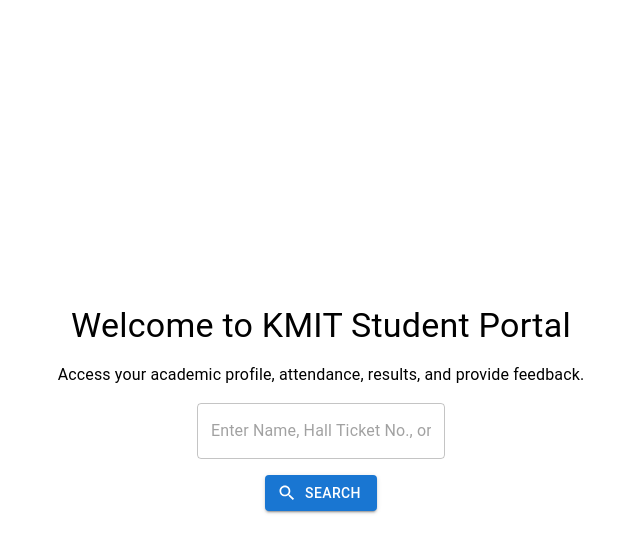
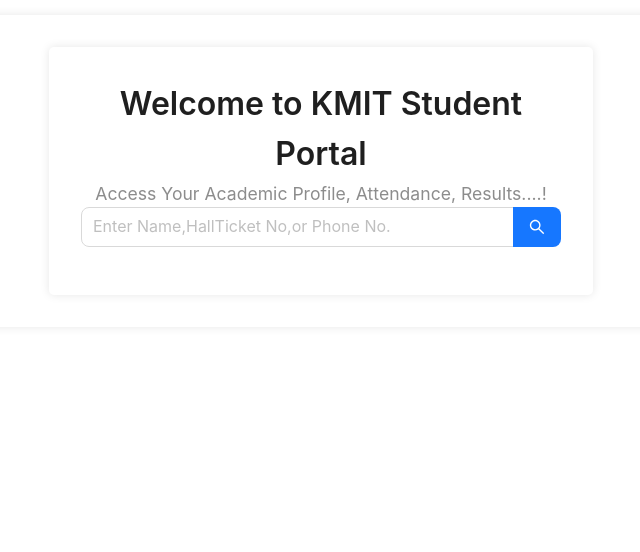
Before and after one commit to Saiteja9989/Spectra, a React (Vite) app in the folder Frontend/: page / in a window 1280 px wide. Shown: the top 552 px of the page, without its empty margins (319-959 px from the left). Built offline with nearby package versions, Linux system fonts and the light colour scheme.

Commit message:
updated homepage

```diff
--- a/Frontend/src/components/Homepage.jsx
+++ b/Frontend/src/components/Homepage.jsx
@@ -1,34 +1,34 @@
 import React, { useState } from 'react';
-import { Container, TextField, Button, List, ListItem, ListItemText, Typography, Grid } from '@mui/material';
-import SearchIcon from '@mui/icons-material/Search';
+// import { Avatar } from 'antd';
+import { Input, Button, List, Avatar, Typography, Row, Col } from 'antd';
 import axios from 'axios';
-import { toast,ToastContainer } from 'react-toastify';
+import { toast, ToastContainer } from 'react-toastify';
 import 'react-toastify/dist/ReactToastify.css';
 import { useNavigate } from 'react-router-dom';
-import { customErrorCloseStyle, customErrorTitleStyle, customToastStyle, customErrorIconStyle } from './toast'
+import { customErrorCloseStyle, customErrorTitleStyle, customToastStyle, customErrorIconStyle } from './toast';
+
+const { Text } = Typography;
+
 function UserInputPage({ setNetraID }) {
   const [searchQuery, setSearchQuery] = useState('');
   const [searchResults, setSearchResults] = useState([]);
   const [searchType, setSearchType] = useState(null);
-  // const [netraId, setNetraId] = useState(null);
   const navigate = useNavigate();
 
   const handleInputChange = async (e) => {
     const inputValue = e.target.value.toUpperCase();
     setSearchQuery(inputValue);
 
-    // Return early if searchQuery is empty
     if (!inputValue) {
       setSearchResults([]);
       return;
     }
 
-    // Determine the type of search based on input format
     if (/^\d{10}$/.test(inputValue)) {
       setSearchType('phone');
       try {
         const response = await axios.post('http://localhost:5000/api/search', { searchInput: inputValue });
-        setSearchResults(response.data.slice(0, 5)); // Display only the first 5 results
+        setSearchResults(response.data.slice(0, 5));
       } catch (error) {
         console.error('Error fetching search results:', error);
       }
@@ -36,7 +36,7 @@ function UserInputPage({ setNetraID }) {
       setSearchType('partialPhone');
       try {
         const response = await axios.post('http://localhost:5000/api/search', { searchInput: inputValue });
-        setSearchResults(response.data.slice(0, 5)); // Display only the first 5 results
+        setSearchResults(response.data.slice(0, 5));
       } catch (error) {
         console.error('Error fetching search results:', error);
       }
@@ -44,7 +44,7 @@ function UserInputPage({ setNetraID }) {
       setSearchType('hallticketno');
       try {
         const response = await axios.post('http://localhost:5000/api/search', { searchInput: inputValue });
-        setSearchResults(response.data.slice(0, 5)); // Display only the first 5 results
+        setSearchResults(response.data.slice(0, 5));
       } catch (error) {
         console.error('Error fetching search results:', error);
       }
@@ -52,11 +52,27 @@ function UserInputPage({ setNetraID }) {
       setSearchType('name');
       try {
         const response = await axios.post('http://localhost:5000/api/search', { searchInput: inputValue });
-        setSearchResults(response.data.slice(0, 5)); // Display only the first 5 results
+        setSearchResults(response.data.slice(0, 5));
       } catch (error) {
         console.error('Error fetching search results:', error);
       }
     }
+  };
+
+  const getAvatar = (result) => {
+    if (getResultText(result)) {
+      return (
+        <Avatar.Group>
+          <Avatar
+            style={{ backgroundColor: 'grey', verticalAlign: 'middle' }}
+            icon={<Avatar />}
+          >
+            {getResultText(result).charAt(0)}
+          </Avatar>
+        </Avatar.Group>
+      );
+    }
+    return <Avatar src="https://joeschmoe.io/api/v1/random" />;
   };
 
   const getResultText = (result) => {
@@ -74,31 +90,35 @@ function UserInputPage({ setNetraID }) {
     }
   };
 
-
-
-
   const handleSearch = async () => {
     try {
       const response = await axios.post('http://localhost:5000/api/netra-id', {
         searchType: searchType,
         searchValue: searchQuery
       });
-      // Handle the response from the backend
-      console.log(response.data); // Log the retrieved Netra ID or handle it as needed
-      // setNetraId(response.data);
-      // console.log(netraId)
+      console.log(response.data);
       setNetraID(response.data);
       if (response.data) {
-        navigate('/user'); // Replace '/anotherpage' with your desired URL
+        navigate('/user');
       } else {
-        // Display error message if Netra ID is null or invalid
         toast.error('Not a valid phone number, hall ticket number, or name.', {
-          // position: toast.POSITION.TOP_CENTER,
           style: customToastStyle,
-          icon: <div style={customErrorIconStyle}><svg viewBox="0 0 24 24" xmlns="http://www.w3.org/2000/svg"><path d="M12 2C6.48 2 2 6.48 2 12s4.48 10 10 10 10-4.48 10-10S17.52 2 12 2zm0 18c-4.41 0-8-3.59-8-8s3.59-8 8-8 8 3.59 8 8-3.59 8-8 8zm2-13h-4v8h4V7zm-1 5h-2v-2h2v2z" /></svg></div>,
-          closeButton: <div style={customErrorCloseStyle}><svg viewBox="0 0 24 24" xmlns="http://www.w3.org/2000/svg"><path d="M12 1L1 12h3v10h14V12h3L12 1zm5 11l-1.41 1.41L12 13.41l-3.59 3.59L7 12.59 10.59 9 7 5.41 8.41 4 12 7.59l3.59-3.59L17 5.41 13.41 9 17 12.59 15.59 14 12 10.41 8.41 14 7 12.59 10.59 9 12 10.41z" /></svg></div>,
+          icon: (
+            <div style={customErrorIconStyle}>
+              <svg viewBox="0 0 24 24" xmlns="http://www.w3.org/2000/svg">
+                <path d="M12 2C6.48 2 2 6.48 2 12s4.48 10 10 10 10-4.48 10-10S17.52 2 12 2zm0 18c-4.41 0-8-3.59-8-8s3.59-8 8-8 8 3.59 8 8-3.59 8-8 8zm2-13h-4v8h4V7zm-1 5h-2v-2h2v2z" />
+              </svg>
+            </div>
+          ),
+          closeButton: (
+            <div style={customErrorCloseStyle}>
+              <svg viewBox="0 0 24 24" xmlns="http://www.w3.org/2000/svg">
+                <path d="M12 1L1 12h3v10h14V12h3L12 1zm5 11l-1.41 1.41L12 13.41l-3.59 3.59L7 12.59 10.599 7 5.41 8.41 4 12 7.59 15.59 4 19 5.41 17.41 9 19 12.59 17.41 16 19 18.59 15.59 22 12 19.41 8.41 22 7 18.59z" />
+              </svg>
+            </div>
+          ),
           closeButtonClassName: 'error__close',
-        })
+        });
       }
     } catch (error) {
       console.error('Error fetching Netra ID:', error);
@@ -107,53 +127,82 @@ function UserInputPage({ setNetraID }) {
 
   const handleResultClick = (result) => {
     setSearchQuery(getResultText(result).trim());
+    setSearchResults([]);
   };
 
   return (
-    <Container maxWidth="sm" style={{ minHeight: '100vh', display: 'flex', alignItems: 'center', justifyContent: 'center' }}>
-    <ToastContainer position="top-center" />
+    <div
+    style={{
+      position: 'fixed',
+      top: 15,
+      left: 0,
+      right: 0,
+      width: '80%', // Keep the 35% margin from the left and right root elements
+      boxShadow: '0px 0px 10px rgba(0, 0, 0, 0.1)',
+      padding: '2rem',
+      borderRadius: '5px',
+      textAlign: 'center',
+      margin: '0 auto', // Center horizontally
+      maxWidth: '600px', // Max width for smaller screens
+    }}
+  >
+      <ToastContainer position="top-center" />
+      <div
+        style={{
+          width: '80%', // Increased container box width
+          boxShadow: '0px 0px 10px rgba(0, 0, 0, 0.1)',
+          padding: '2rem',
+          borderRadius: '5px',
+          textAlign: 'center',
+          margin: 'auto', // Centered horizontally
+          maxWidth: '600px', // Max width for smaller screens
+        }}
+      >
+        <Row>
+          <Col span={24}>
+            <Text strong style={{ fontSize: '2rem', marginBottom: '1rem' }}>
+              Welcome to KMIT Student Portal
+            </Text>
+          </Col>
+          <Col span={24}>
+            <Text type="secondary" style={{ fontSize: '1.1rem', marginBottom: '1rem',paddingBottom: '4px'}}>
+              Access Your Academic Profile, Attendance, Results....!
+            </Text>
+          </Col>
+        </Row>
+        <Input.Search
+          value={searchQuery}
+          onChange={handleInputChange}
+          placeholder="Enter Name,HallTicket No,or Phone No."
+          enterButton
+          onSearch={handleSearch}
+          size="large"
+          style={{ marginBottom: '1rem', width: '100%' }} // Reduced width from 100% to 50%
+        />
+        {searchQuery && (
+         <List
+         itemLayout="horizontal"
+         dataSource={searchResults}
+         renderItem={(result, index) => (
+           <List.Item key={index} onClick={() => handleResultClick(result)}>
+             <List.Item.Meta
+               avatar={getAvatar(result)} // Use the custom getAvatar function
+               title={getResultText(result)}
+             />
+           </List.Item>
+         )}
+       />
+        )}
+        <style jsx>{`
+          @media screen and (max-width: 480px) {
+            input::placeholder {
+              font-size: 11px;
+            }
+          }
+        `}</style>
 
-      <Grid container direction="column" alignItems="center" spacing={2}>
-        <Grid item>
-          <Typography variant="h4" align="center">
-            Welcome to KMIT Student Portal
-          </Typography>
-        </Grid>
-        <Grid item>
-          <Typography variant="body1" align="center">
-            Access your academic profile, attendance, results, and provide feedback.
-          </Typography>
-        </Grid>
-        <Grid item>
-          <TextField
-            type="text"
-            value={searchQuery}
-            onChange={handleInputChange}
-            placeholder="Enter Name, Hall Ticket No., or Phone No."
-            fullWidth
-            variant="outlined"
-          />
-        </Grid>
-
-        <Grid item>
-          <Button variant="contained" color="primary"  onClick={handleSearch} startIcon={<SearchIcon />}>
-            Search
-          </Button>
-        </Grid>
-        {/* Conditionally render the list of results only if searchQuery is not empty */}
-        {searchQuery && (
-          <Grid item>
-            <List>
-              {searchResults.map((result, index) => (
-                <ListItem key={index} button onClick={() => handleResultClick(result)}>
-                  <ListItemText primary={getResultText(result)} />
-                </ListItem>
-              ))}
-            </List>
-          </Grid>
-        )}
-      </Grid>
-    </Container>
+      </div>
+    </div>
   );
 }
 
```
